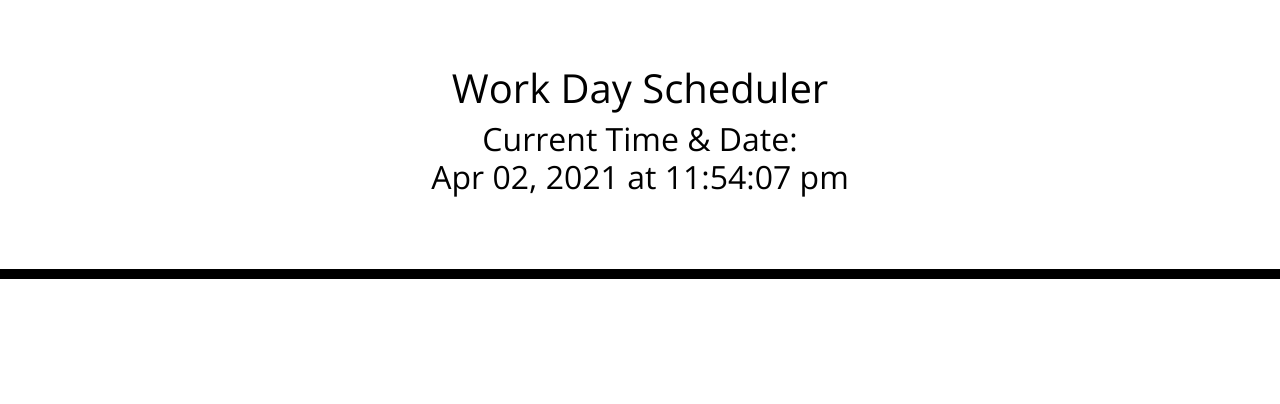
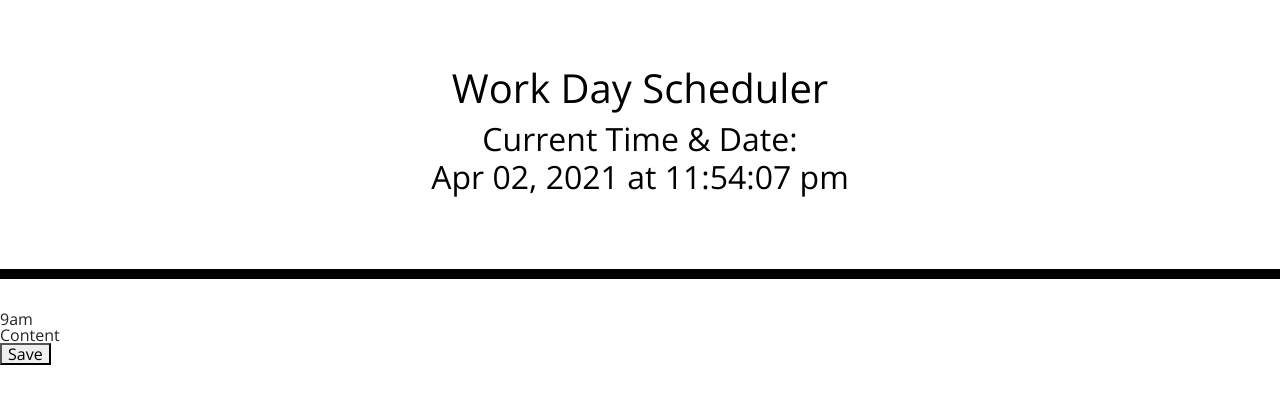
Before and after one commit to sgc1992/Work-Day-Scheduler, a plain HTML site: page index.html in a window 1280 px wide. Drawn offline with nearby package versions, Linux system fonts and the light colour scheme.

Commit message:
added div in the html for time content with save button

```diff
--- a/index.html
+++ b/index.html
@@ -30,6 +30,12 @@
       </div>
     </header>
 
+      <div id ="time">9am
+        <div id ="content">Content</div>
+        <button id= "button">Save</button>
+      </div>
+
+
     <script src="https://cdnjs.cloudflare.com/ajax/libs/jquery/3.2.1/jquery.min.js"></script>
     <script src="https://cdnjs.cloudflare.com/ajax/libs/moment.js/2.24.0/moment.min.js"></script>
     <script src="script.js"></script>
```
Also changed, not shown: style.css (line endings or trailing spaces).
